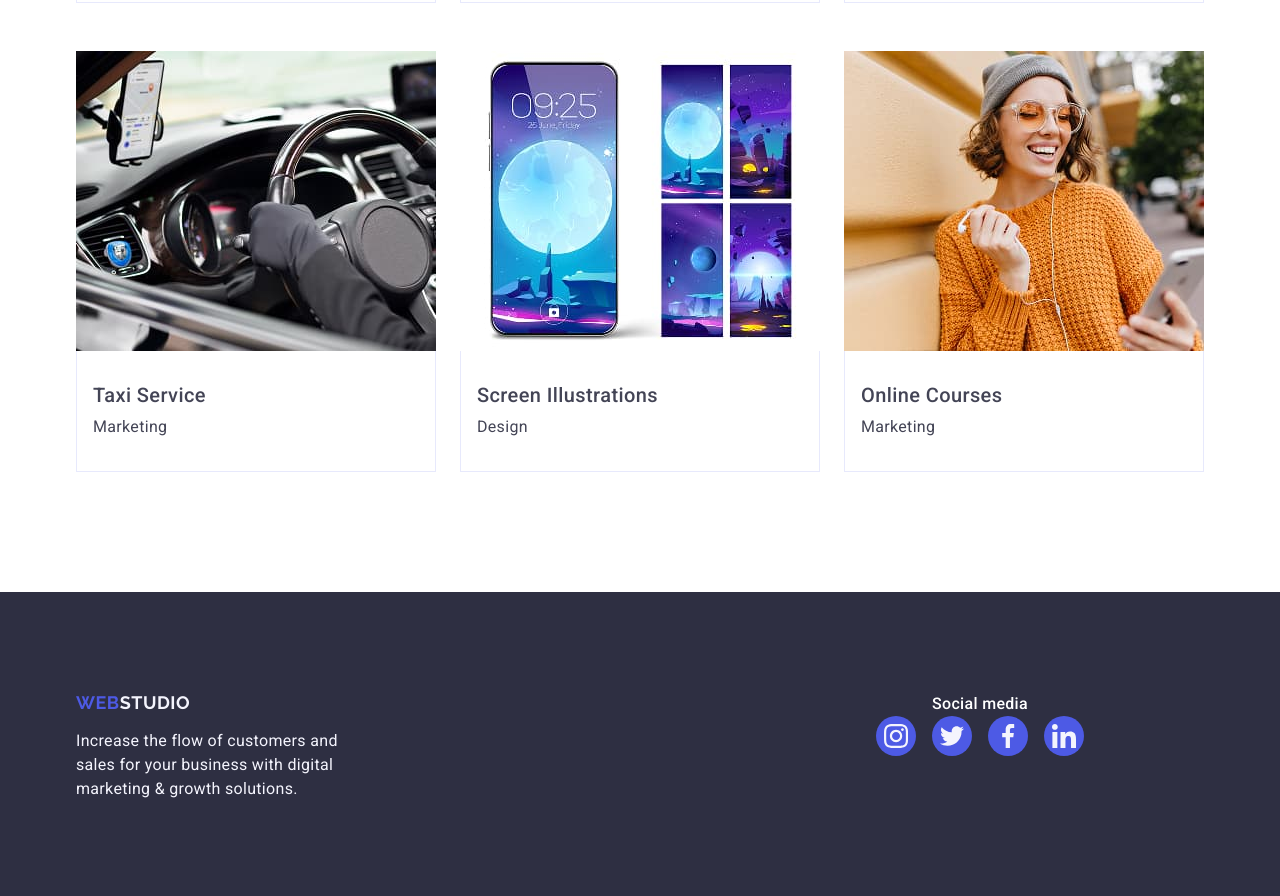
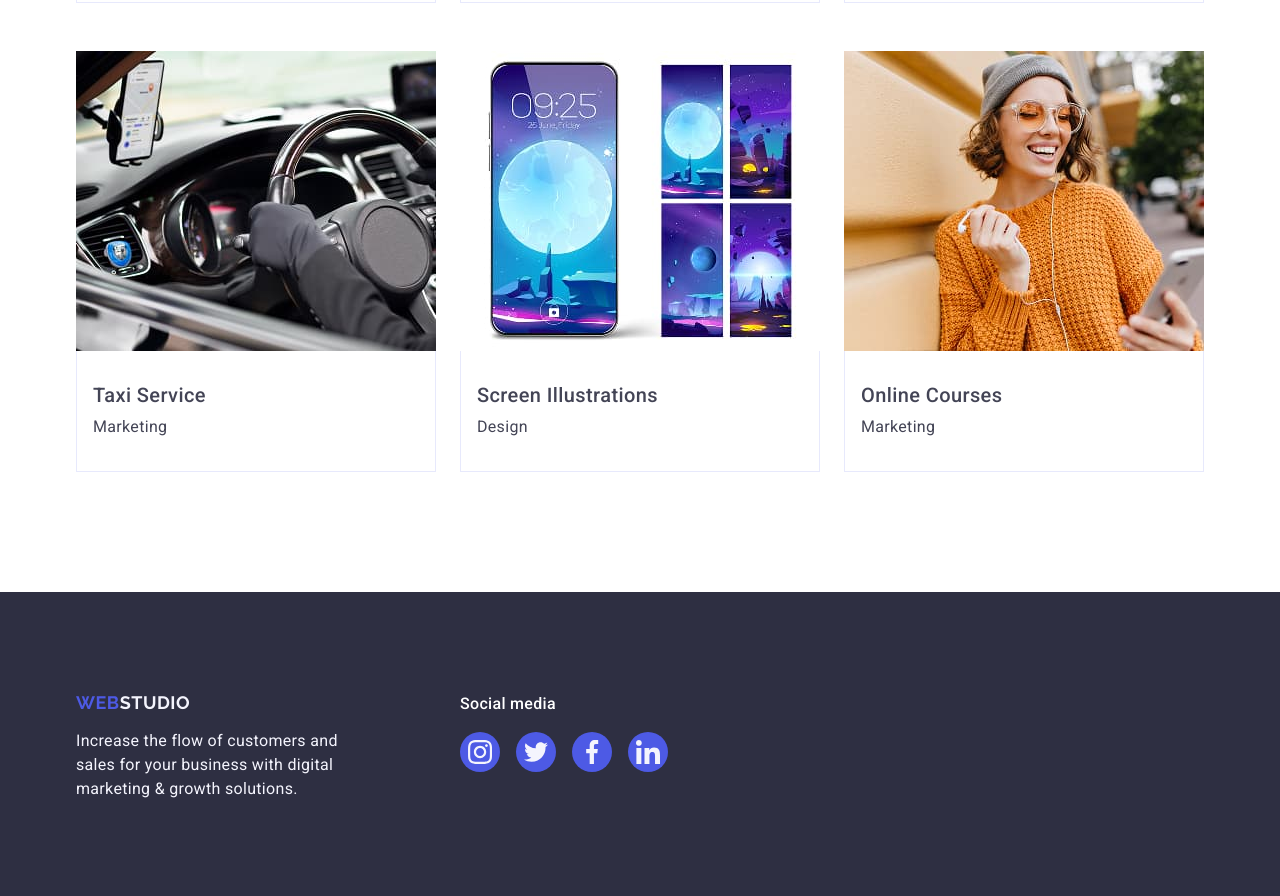
Before and after one commit to OlgaPRO-create/goit-markup-hw-04-, a plain HTML site: page index.html in a window 1280 px wide. Shown: the part 2567-3463 px from the top of the page. Drawn offline with nearby package versions, Linux system fonts and the light colour scheme.

Commit message:
add markup

```diff
--- a/css/styles.css
+++ b/css/styles.css
@@ -466,11 +466,7 @@ font-size: 18px;
   text-decoration: none;
 }
 
-.footer {
-  padding: 100px 0;
-}
-
-.footer .container {
+.page-footer .container {
   flex-direction: row;
   margin: 0 auto;
   max-width: 1158px;
@@ -515,17 +511,6 @@ list-style: none;
  transition: background-color 250ms cubic-bezier(0.4, 0, 0.2, 1);
 }
 
-.footer-subtitle {
-   display: flex;
-  flex-direction: row;
-  justify-content: flex-start;
-  align-items: flex-start;
-  gap: 120px;
-  max-width: 1158px;
-  margin: 0 auto;
-
-}
-
  .footer-right {
   width: 208px;
   height: 80px;
@@ -547,8 +532,6 @@ list-style: none;
   justify-content: space-between;
   align-items: baseline;
   gap: 120px;
-  margin-right: 120px;
-
 }
 
 .footer-icon-link:hover,
```
